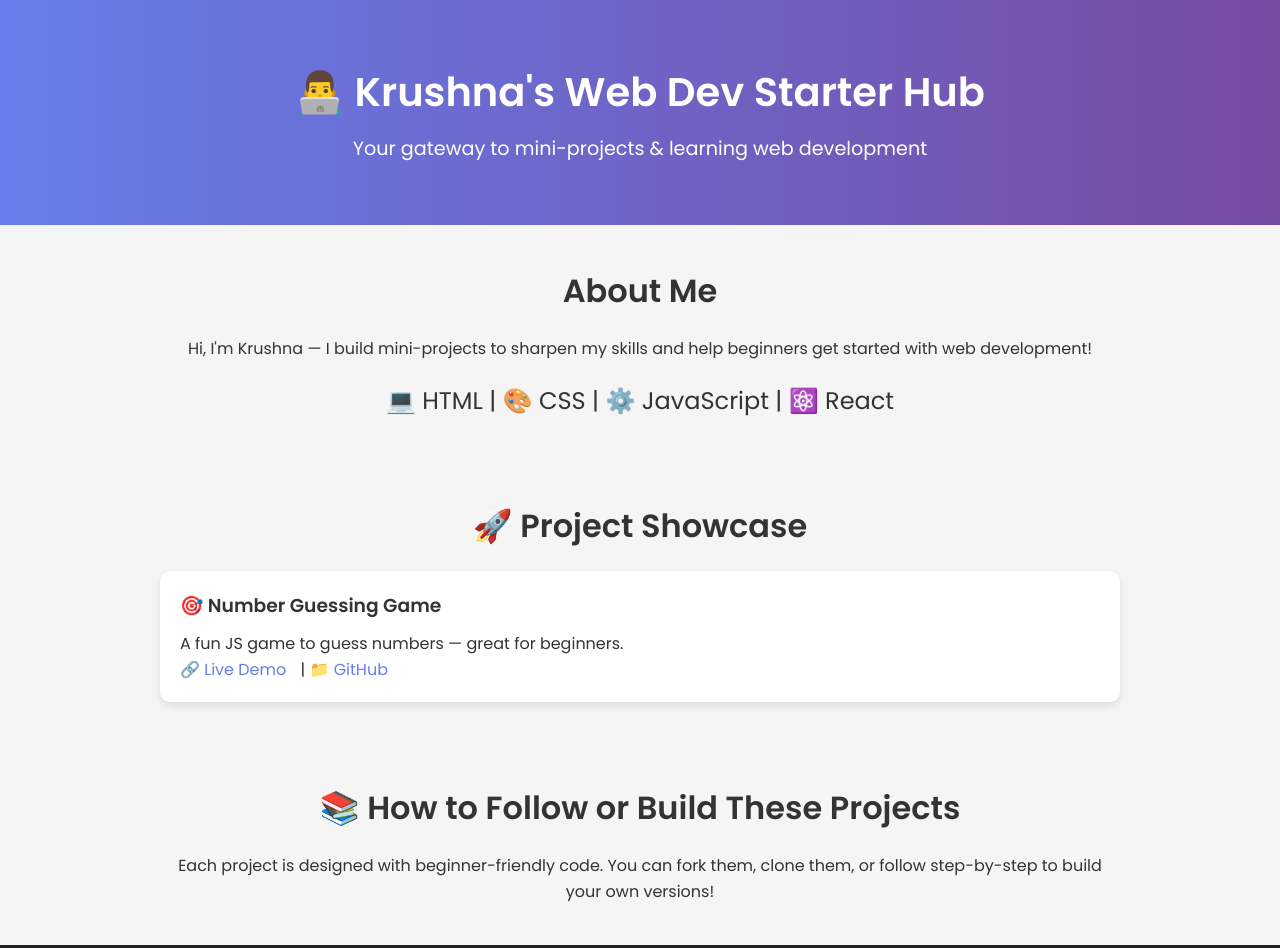
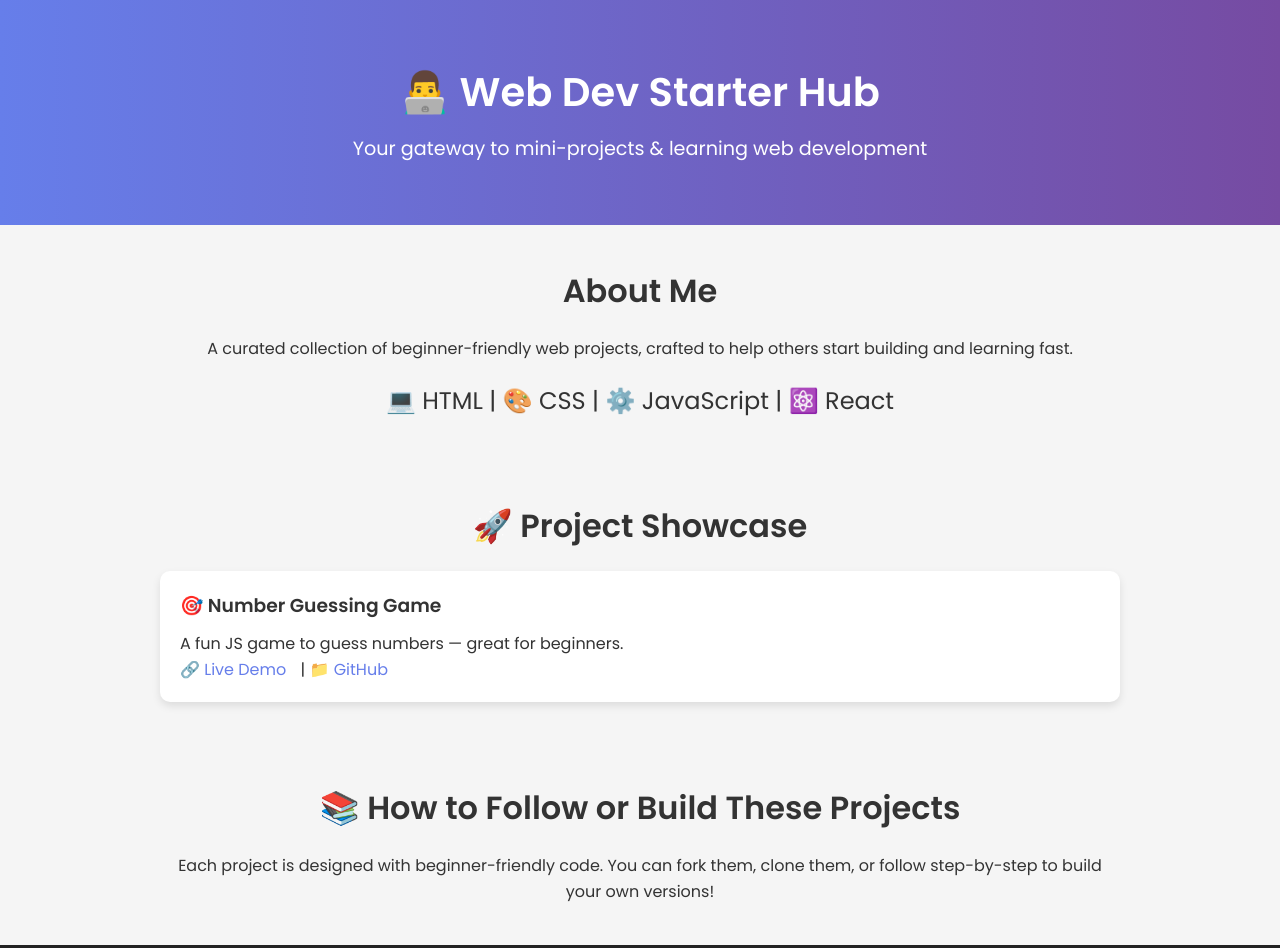
Before and after one commit to Krushna-Nanda/Krushna-Nanda.github.io, a plain HTML site: page index.html in a window 1280 px wide. Shown: the top 948 px of the page. Drawn offline with Linux system fonts and the light colour scheme.

Commit message:
Update index.html

```diff
--- a/index.html
+++ b/index.html
@@ -103,18 +103,18 @@
 </head>
 <body>
   <header>
-    <h1>👨‍💻 Krushna's Web Dev Starter Hub</h1>
+    <h1>👨‍💻 Web Dev Starter Hub</h1>
     <p>Your gateway to mini-projects & learning web development</p>
   </header>
 
   <section class="section about">
     <h2>About Me</h2>
-    <p>Hi, I'm Krushna — I build mini-projects to sharpen my skills and help beginners get started with web development!</p>
+    <p> A curated collection of beginner-friendly web projects, crafted to help others start building and learning fast.</p>
     <div class="icons">💻 HTML | 🎨 CSS | ⚙️ JavaScript | ⚛️ React</div>
   </section>
 
   <section class="section">
-    <h2>🚀 Project Showcase</h2>
+    <h2>🚀 Project Showcase </h2>
     <div class="projects">
       <!-- Example Project Card -->
       <div class="project-card">
```
